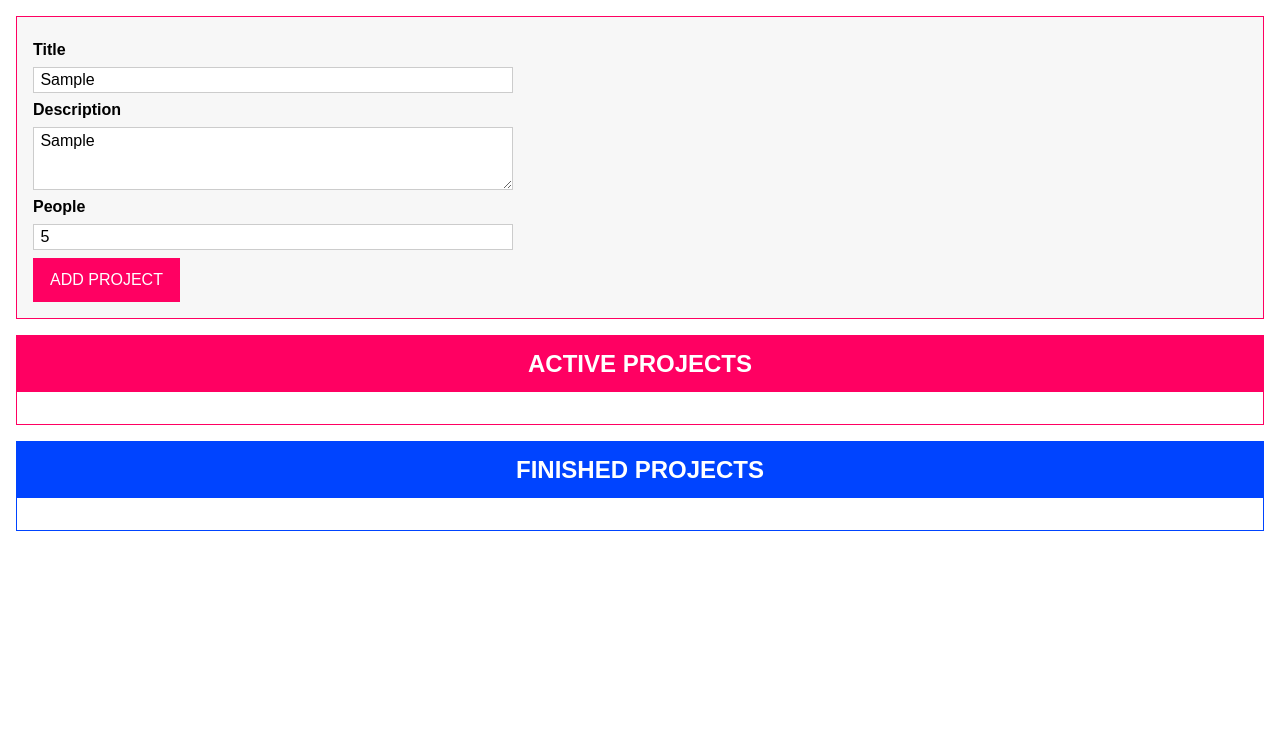
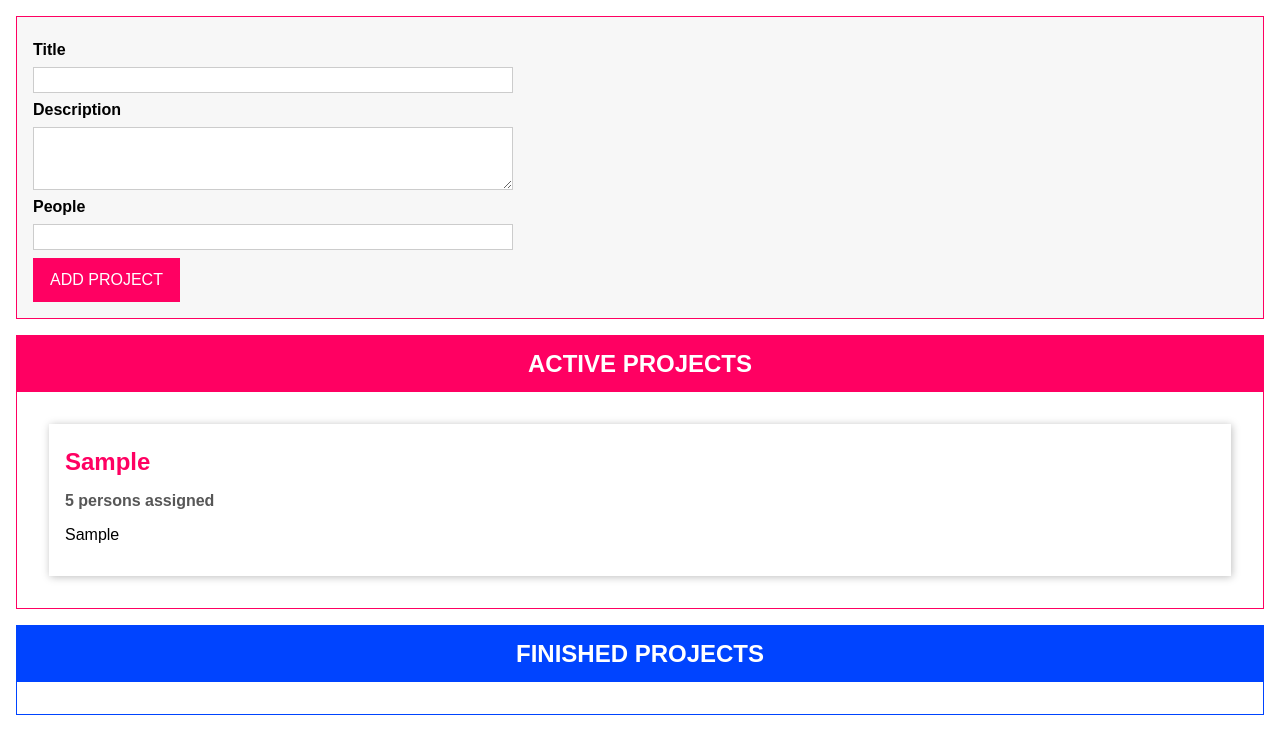
Before and after one commit to LoFor1t/drag_drop_typescript, a website with bundled scripts: page index.html in a window 1280 px wide. Both pictures are taken after typing "Sample", "Sample", "5" into the empty fields and a click on the button "ADD PROJECT". Built offline with nearby package versions, Linux system fonts and the light colour scheme.

Commit message:
Fixed bug with import modules.

```diff
--- a/index.html
+++ b/index.html
@@ -6,7 +6,7 @@
     <meta http-equiv="X-UA-Compatible" content="ie=edge" />
     <title>ProjectManager</title>
     <link rel="stylesheet" href="app.css" />
-    <script src="dist/app.js"></script>
+    <script type="module" src="dist/app.js"></script>
   </head>
   <body>
     <template id="project-input">
--- a/src/app.ts
+++ b/src/app.ts
@@ -1,5 +1,5 @@
-import {ProjectList} from "./components/project-list";
-import {ProjectInput} from "./components/project-input";
+import {ProjectList} from "./components/project-list.js";
+import {ProjectInput} from "./components/project-input.js";
 
 new ProjectInput();
 new ProjectList("active");
--- a/src/state/project-state.ts
+++ b/src/state/project-state.ts
@@ -1,5 +1,5 @@
 // Project State Managment
-import {Project, ProjectStatus} from "../model/project";
+import {Project, ProjectStatus} from "../model/project.js";
 
 export type Listener<T> = (items: T[]) => void;
 
--- a/src/util/validation.ts
+++ b/src/util/validation.ts
@@ -1,5 +1,5 @@
 // Validation
-interface Validatable {
+export interface Validatable {
   value: string | number;
   required?: boolean;
   minLength?: number;
@@ -8,7 +8,7 @@ interface Validatable {
   max?: number;
 }
 
-function validate(validatableInput: Validatable) {
+export function validate(validatableInput: Validatable) {
   let isValid = true;
   if (validatableInput.required) {
     isValid = isValid && validatableInput.value.toString().trim().length > 0;
--- a/tsconfig.json
+++ b/tsconfig.json
@@ -2,7 +2,7 @@
   "compilerOptions": {
     /* Basic Options */
     "target": "es6",                          /* Specify ECMAScript target version: 'ES3' (default), 'ES5', 'ES2015', 'ES2016', 'ES2017','ES2018' or 'ESNEXT'. */
-    "module": "commonjs",                     /* Specify module code generation: 'none', 'commonjs', 'amd', 'system', 'umd', 'es2015', or 'ESNext'. */
+    "module": "es6",                     /* Specify module code generation: 'none', 'commonjs', 'amd', 'system', 'umd', 'es2015', or 'ESNext'. */
     "lib": [
       "dom",
       "es6",
@@ -43,7 +43,7 @@
     // "noFallthroughCasesInSwitch": true,    /* Report errors for fallthrough cases in switch statement. */
 
     /* Module Resolution Options */
-    // "moduleResolution": "node",            /* Specify module resolution strategy: 'node' (Node.js) or 'classic' (TypeScript pre-1.6). */
+    "moduleResolution": "bundler",            /* Specify module resolution strategy: 'node' (Node.js) or 'classic' (TypeScript pre-1.6). */
     // "baseUrl": "./",                       /* Base directory to resolve non-absolute module names. */
     // "paths": {},                           /* A series of entries which re-map imports to lookup locations relative to the 'baseUrl'. */
     // "rootDirs": [],                        /* List of root folders whose combined content represents the structure of the project at runtime. */
```
Also changed, not shown: src/components/project-input.ts (+4 -3 lines), src/components/project-item.ts (+4 -4 lines), src/components/project-list.ts (+6 -6 lines).
